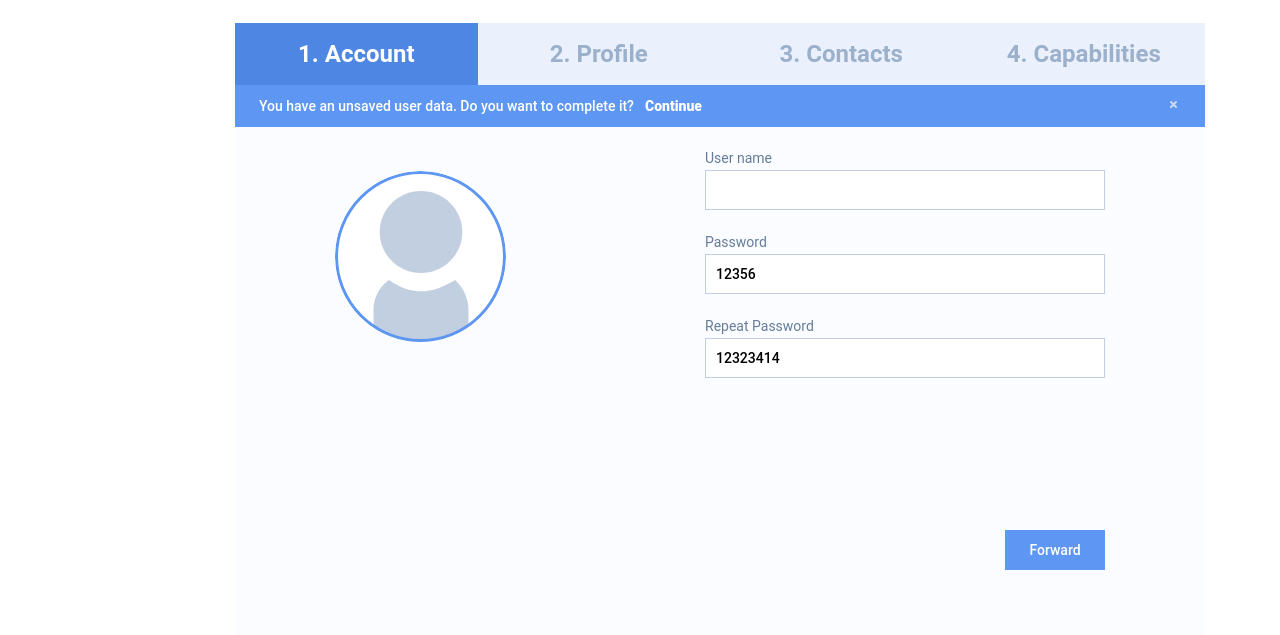
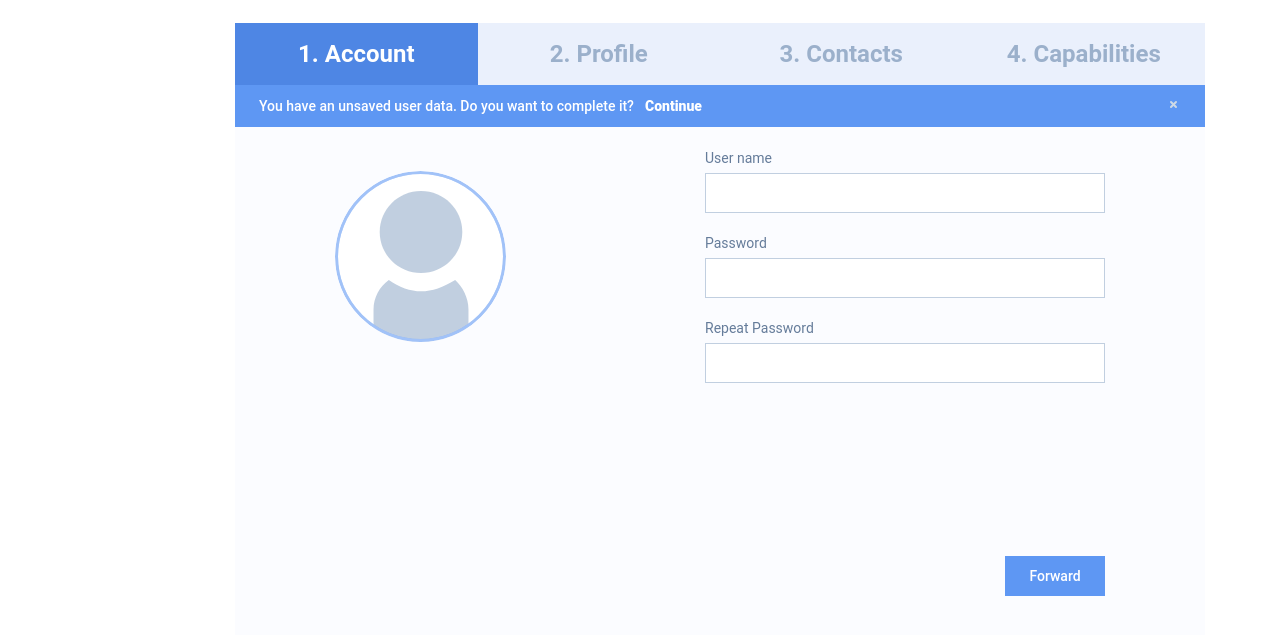
Before and after one commit to disccon/user-form, a React app: page / in a window 1280 px wide. Shown: the part 179-814 px from the top of the page. Built offline with nearby package versions, Linux system fonts and the light colour scheme.

Commit message:
redux-form

```diff
--- a/package.json
+++ b/package.json
@@ -15,7 +15,7 @@
     "node-sass": "^4.11.0",
     "prop-types": "^15.7.2",
     "react": "^16.8.5",
-    "react-datepicker": "^2.2.0",
+    "react-datepicker": "2.3.0",
     "react-dom": "^16.8.5",
     "react-input-mask": "^2.0.4",
     "react-redux": "^6.0.1",
@@ -27,7 +27,7 @@
     "redux-form": "^8.1.0",
     "redux-logger": "^3.0.6",
     "redux-saga": "^1.0.2",
-    "sinon": "^7.3.0"
+    "sinon": "7.3.1"
   },
   "scripts": {
     "start": "react-scripts start",
--- a/src/Actions/index.js
+++ b/src/Actions/index.js
@@ -3,7 +3,9 @@ export const CHANGE_NAME_TEXT_FIELD__SUCCESS = 'CHANGE_NAME_TEXT_FIELD__SUCCESS'
 export const CHANGE_NAME_TEXT_FIELD__FAILURE = 'CHANGE_NAME_TEXT_FIELD__FAILURE'
 
 
-export const changeNameTextField = ({ target }) => ({
+export const changeTextFieldAddingNewUser = ({target}) => (
+  console.log('1111',target.value),
+  {
   type: CHANGE_NAME_TEXT_FIELD,
   payload: {
     textFieldName: target.value,
--- a/src/Component/AddingNewUserPage/Account/Account.js
+++ b/src/Component/AddingNewUserPage/Account/Account.js
@@ -4,15 +4,42 @@ import classNames from 'classnames'
 import styles from './Account.scss'
 import CloseIcon from '../../../img/icon/CloseIcon'
 import UserAvatar from '../../../img/icon/UserAvatar'
-import initialState from "../../../reducers/taskReducer";
-
+import { reduxForm, Field, SubmissionError } from 'redux-form';
 
 const cx = classNames.bind(styles)
 
 
+
+
+const renderFieldInput = ({ label, input, type, meta: { touched, error }, }) => (
+  <label>
+    <h4>{label}</h4>
+    <div>
+      <input {...input} type={type}/>
+      {touched && error && <p className={cx('register__error')}>{error}</p>}
+    </div>
+  </label>
+)
+
+
 class Account extends Component {
+  state = {
+    errors: [],
+    isSubmitting: false,
+    dataPassword: '',
+    dataRepeatPassword: '',
+  };
+  onSubmit = values => {
+    console.log(666,values)
+    // const dis = SubmissionError
+    // console.log(dis)
+    console.log(111)
+  }
+
+
   render() {
-    const { accountPassword, repeatPassword } = this.props
+    const { accountPassword, repeatPassword, userName, changeTextFieldAddingNewUser, handleSubmit } = this.props
+    const { errors } = this.state
     return (
       <Fragment>
         <div className={cx('windowNewUser__question')}>
@@ -20,18 +47,18 @@ class Account extends Component {
           <button className={cx('windowNewUser__continue')}>Continue</button>
           <button className={cx('windowNewUser__close')}><CloseIcon className={cx('closeIcon')}/></button>
         </div>
-        <div className={cx('windowNewUser__register')}>
+        <form className={cx('windowNewUser__register')} onSubmit={handleSubmit(this.onSubmit)}>
           <UserAvatar className={cx('userAvatar')}/>
           <div className={cx('register__userData')}>
-            <span>User name</span>
-            <input type="text" className={cx('register__userName')}/>
-            <span>Password</span>
-            <input type="text" className={cx('register__password')} value={accountPassword}/>
-            <span>Repeat Password</span>
-            <input type="text" className={cx('register__repeatPassword')} value={repeatPassword}/>
-            <button type="submit">Forward</button>
+            <Field className={cx('register__userName')} component={renderFieldInput} type="text"
+                   label='User name' name="userName"/>
+            <Field className={cx('register__password')} component={renderFieldInput} type="text"
+                   label='Password' name="password"/>
+            <Field className={cx('register__userName')} component={renderFieldInput} type="text"
+                   label='Repeat Password' name="repeatPassword"/>
+            <button type="submit" disabled={this.state.isSubmitting}>Forward</button>
           </div>
-        </div>
+        </form>
       </Fragment>
     )
   }
@@ -44,6 +71,34 @@ const mapStateToProps = state => ({
   repeatPassword: state.initialState.repeatPassword,
 })
 
-export default connect(
-  mapStateToProps,
-)(Account)
+// export default connect(
+//   mapStateToProps,
+//   { changeTextFieldAddingNewUser }
+// )(Account)
+
+
+export default reduxForm({
+  validate: values => {
+    const errors = {};
+
+    if (!values.userName) { errors.userName = 'Missing User Name'}
+    if (!values.password) { errors.password = 'Missing Password' }
+    if (!values.repeatPassword) { errors.repeatPassword = 'Missing Repeat Password'}
+    if (values.password !== values.repeatPassword)
+      errors.repeatPassword = "Passwords doesn't match";
+
+    if (values.userName) {
+      if (values.userName.length < 4) {
+        errors.userName = 'Username must be more than 4 letters'
+      }
+    }
+    if (values.password) {
+      if (values.password.length < 4) {
+        errors.password = 'Password must be more than 4 letters'
+      }
+    }
+
+    return errors;
+  },
+  form: 'Account',
+})(Account)
--- a/src/Component/AddingNewUserPage/Account/Account.scss
+++ b/src/Component/AddingNewUserPage/Account/Account.scss
@@ -57,9 +57,19 @@
     margin-top: 23px;
     margin-left: auto;
     color: #657C9A;
+    label:first-child{
+      margin-top: 23px;
+    }
+    label {
+      position: relative;
+      margin-bottom: 45px;
+      height: 40px;
+      h4 {
+        position: absolute;
+        margin-top: -23px;
+      }
       input {
-      margin-top: 4px;
-      margin-bottom: 24px;
+        margin-top: 0;
         width: 100%;
         height: 40px;
         padding-right: 10px;
@@ -68,6 +78,14 @@
         background: #fff;
         font-weight: 500;
         color: #000;
+      }
+      .register__error{
+        display: block;
+        margin-top: 3px;
+        margin-left: 10px;
+        font-size: 9px;
+        color: #EB5757;
+      }
     }
     button {
       margin-top: 128px;
--- a/src/img/icon/UserAvatar.js
+++ b/src/img/icon/UserAvatar.js
@@ -1,18 +1,25 @@
 import React from 'react'
 
 const UserAvatar = ({ className }) => (
-  <svg className={className}width="171" height="171" viewBox="0 0 171 171" fill="none" xmlns="http://www.w3.org/2000/svg">
-      <mask id="mask0" mask-type="alpha" maskUnits="userSpaceOnUse" x="0" y="0" width="171" height="171">
-        <circle cx="85.5" cy="85.5" r="84" fill="white" stroke="#5E97F3" stroke-width="3"/>
-      </mask>
-      <g mask="url(#mask0)">
-        <rect y="-1" width="171" height="172" fill="#C4C4C4"/>
-        <circle cx="85.5" cy="85.5" r="85.5" fill="white"/>
-        <rect y="-1" width="171" height="172" fill="white"/>
-        <path d="M127.294 61.0294C127.294 83.6893 108.806 102.059 86 102.059C63.1939 102.059 44.7059 83.6893 44.7059 61.0294C44.7059 38.3695 63.1939 20 86 20C108.806 20 127.294 38.3695 127.294 61.0294Z" fill="#C1CFE0"/>
-        <path d="M53.8288 108.9C44.5632 115.52 38.5294 126.324 38.5294 138.529V175H133.471V138.529C133.471 126.324 127.437 115.52 120.171 108.9C108.31 116.065 97.152 120.294 86 120.294C75.848 120.294 63.6902 116.065 53.8288 108.9Z" fill="#C1CFE0"/>
-        <circle cx="85.5" cy="85.5" r="84" stroke="#5E97F3" stroke-width="3"/>
-      </g>
-    </svg>
+  <svg className={className} width="171" height="171" viewBox="0 0 171 171" fill="none"
+       xmlns="http://www.w3.org/2000/svg">
+    <mask id="mask0" maskUnits="userSpaceOnUse" x="0" y="0" width="171" height="171">
+      <circle cx="85.5" cy="85.5" r="84" fill="#fff" stroke="#5E97F3" strokeWidth="3"
+      />
+    </mask>
+    <g mask="url(#mask0)">
+      <rect y="-1" width="171" height="172" fill="#C4C4C4"/>
+      <circle cx="85.5" cy="85.5" r="85.5" fill="#fff"/>
+      <rect y="-1" width="171" height="172" fill="#fff"/>
+      <path
+        d="M127.294 61.0294C127.294 83.6893 108.806 102.059 86 102.059C63.1939 102.059 44.7059 83.6893 44.7059 61.0294C44.7059 38.3695 63.1939 20 86 20C108.806 20 127.294 38.3695 127.294 61.0294Z"
+        fill="#C1CFE0"/>
+      <path
+        d="M53.8288 108.9C44.5632 115.52 38.5294 126.324 38.5294 138.529V175H133.471V138.529C133.471 126.324 127.437 115.52 120.171 108.9C108.31 116.065 97.152 120.294 86 120.294C75.848 120.294 63.6902 116.065 53.8288 108.9Z"
+        fill="#C1CFE0"/>
+      <circle cx="85.5" cy="85.5" r="84" stroke="#5E97F3" strokeWidth="3"/>
+    </g>
+  </svg>
+
 )
 export default UserAvatar
--- a/src/reducers/index.js
+++ b/src/reducers/index.js
@@ -1,8 +1,10 @@
 import { combineReducers } from 'redux'
 import { connectRouter } from 'connected-react-router'
 import initialState from './taskReducer'
+import { reducer as formReducer } from 'redux-form';
 
 export default history => combineReducers({
   router: connectRouter(history),
   initialState,
+  form: formReducer,
 })
--- a/src/stubs/initialState.js
+++ b/src/stubs/initialState.js
@@ -5,6 +5,7 @@ let initialState =  {
   namePage: 'Adding new user',
   accountPassword: '12356',
   repeatPassword: '12323414',
+  userName: ''
 }
 
 
```
Also changed, not shown: 1 other file. Lines whose indentation alone changed are shown as unchanged.
